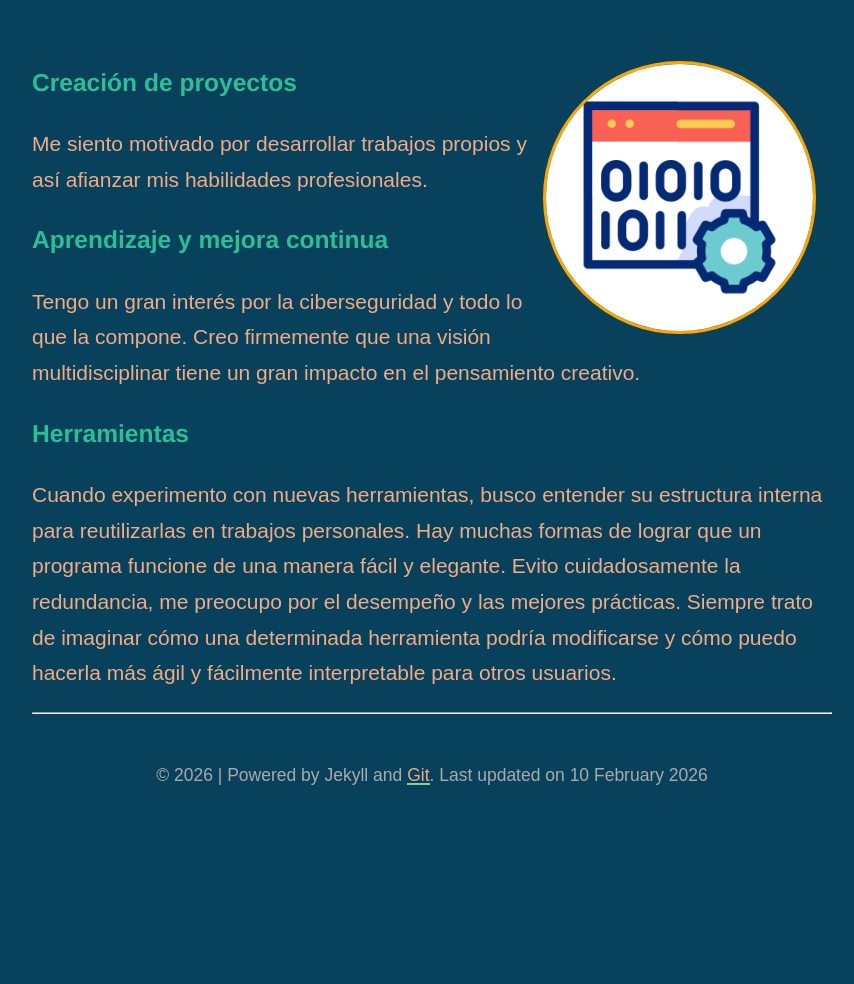
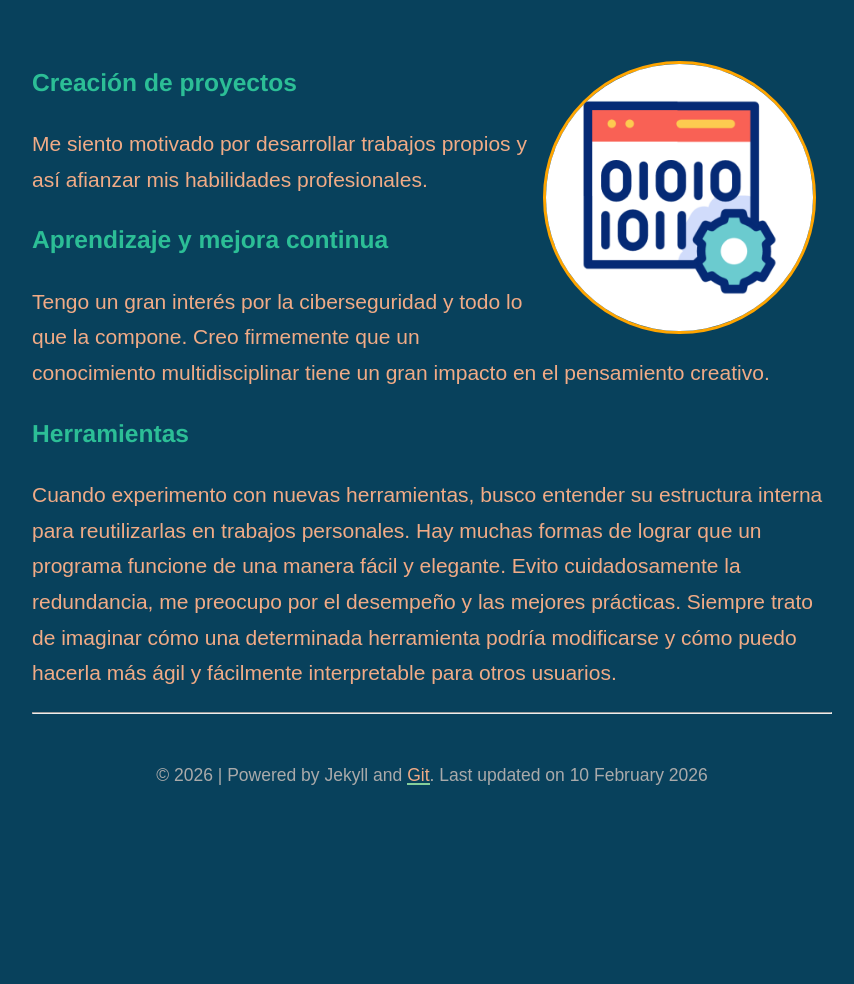
Before and after one commit to q3it/card, a Jekyll site: the page built from index.md, in a window 1280 px wide. Shown: the whole page, without its empty margins (208-1062 px from the left). Built offline with Jekyll 4.4.1, drawn with Linux system fonts in a browser that asks for light colours; nearby versions of some CDN libraries.

Commit message:
Update index.md

```diff
--- a/index.md
+++ b/index.md
@@ -11,7 +11,7 @@
 Me siento motivado por desarrollar trabajos propios y así afianzar mis habilidades profesionales.
 
 ### <span style="color:#2CBE96">Aprendizaje y mejora continua</span>
-Tengo un gran interés por la ciberseguridad y todo lo que la compone. Creo firmemente que una visión multidisciplinar tiene un gran impacto en el pensamiento creativo.
+Tengo un gran interés por la ciberseguridad y todo lo que la compone. Creo firmemente que un conocimiento multidisciplinar tiene un gran impacto en el pensamiento creativo.
 
 ### <span style="color:#2CBE96">Herramientas</span>
 Cuando experimento con nuevas herramientas, busco entender su estructura interna para reutilizarlas en trabajos personales. Hay muchas formas de lograr que un programa funcione de una manera fácil y elegante. Evito cuidadosamente la redundancia, me preocupo por el desempeño y las mejores prácticas. Siempre trato de imaginar cómo una determinada herramienta podría modificarse y cómo puedo hacerla más ágil y fácilmente interpretable para otros usuarios.
```
